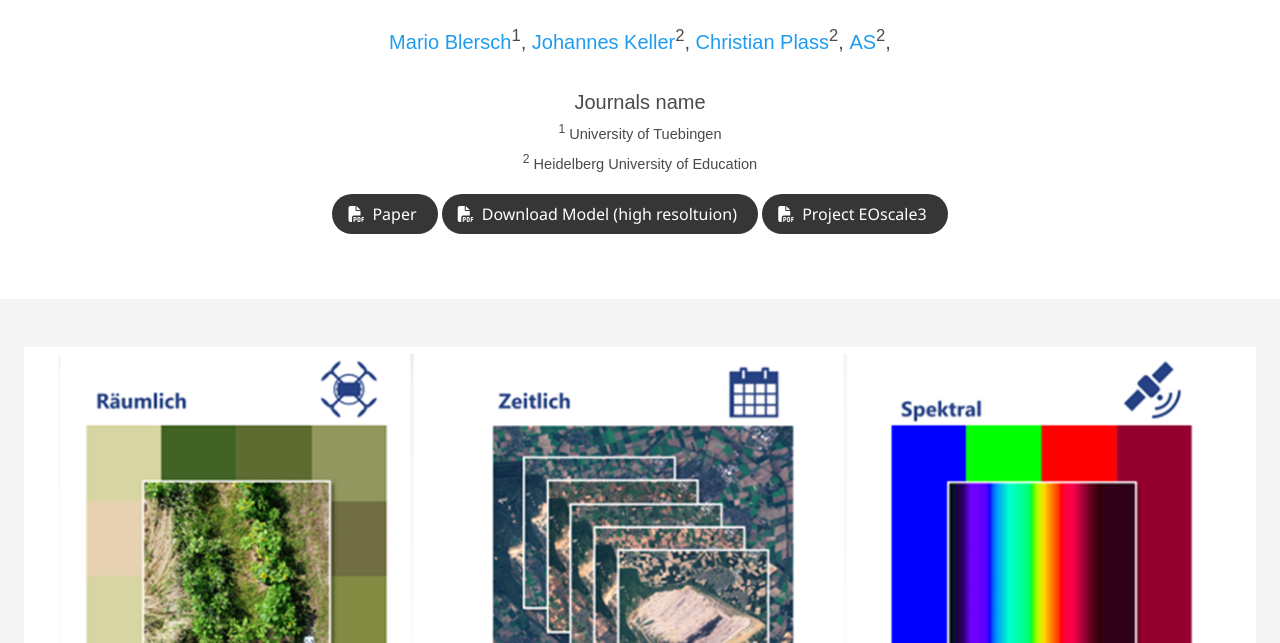
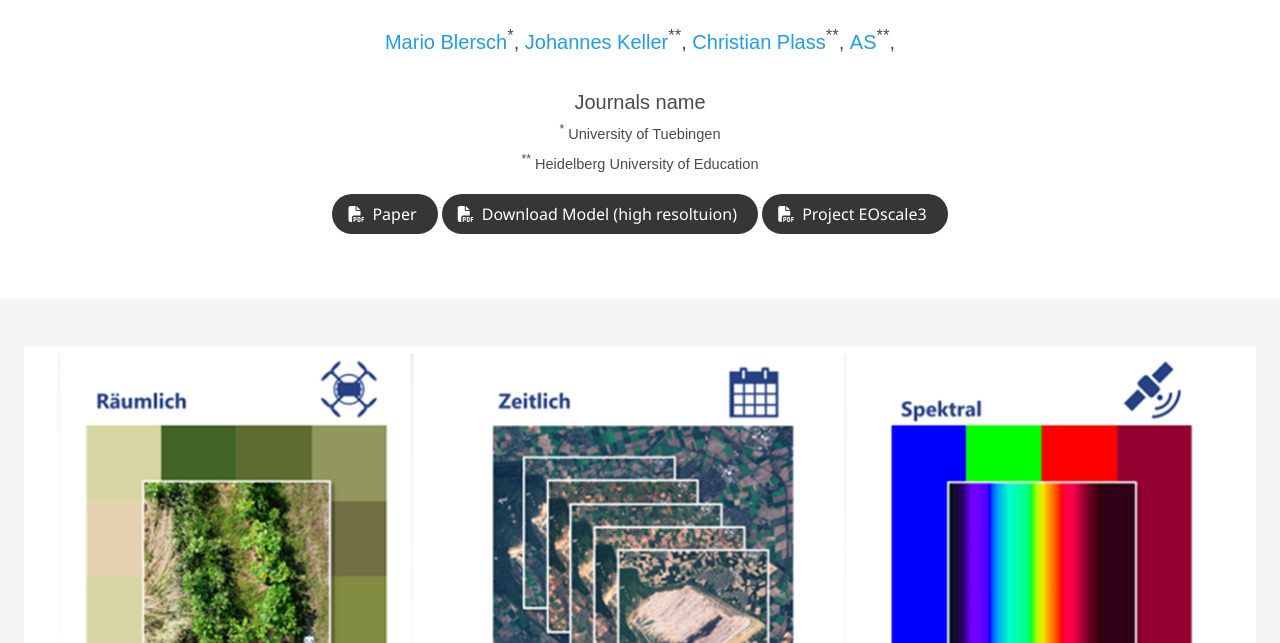
Before and after one commit to GeowazM/CorEO, a plain HTML site: page index.html in a window 1280 px wide. Shown: the part 157-800 px from the top of the page. Drawn offline with nearby package versions, Linux system fonts and the light colour scheme; some icons are missing; a web font is replaced by a local one.

Commit message:
Update index.html

```diff
--- a/index.html
+++ b/index.html
@@ -56,20 +56,20 @@
             <div class="is-size-5 publication-authors">
               <!-- Paper authors -->
               <span class="author-block">
-                <a href="https://uni-tuebingen.de/fakultaeten/mathematisch-naturwissenschaftliche-fakultaet/fachbereiche/geowissenschaften/arbeitsgruppen/geographie/institut/berufsbegleitende-weiterbildung-geodatenmanager-in/kontakt/" target="_blank">Mario Blersch</a><sup>1</sup>,</span>
+                <a href="https://uni-tuebingen.de/fakultaeten/mathematisch-naturwissenschaftliche-fakultaet/fachbereiche/geowissenschaften/arbeitsgruppen/geographie/institut/berufsbegleitende-weiterbildung-geodatenmanager-in/kontakt/" target="_blank">Mario Blersch</a><sup>*</sup>,</span>
                 <span class="author-block">
-                  <a href="SECOND AUTHOR PERSONAL LINK" target="_blank">Johannes Keller</a><sup>2</sup>,</span>
+                  <a href="SECOND AUTHOR PERSONAL LINK" target="_blank">Johannes Keller</a><sup>**</sup>,</span>
                   <span class="author-block">
-                    <a href="THIRD AUTHOR PERSONAL LINK" target="_blank">Christian Plass</a><sup>2</sup>,</span>
+                    <a href="THIRD AUTHOR PERSONAL LINK" target="_blank">Christian Plass</a><sup>**</sup>,</span>
                     <span class="author-block">
-                    <a href="THIRD AUTHOR PERSONAL LINK" target="_blank">AS</a><sup>2</sup>,</span>
+                    <a href="THIRD AUTHOR PERSONAL LINK" target="_blank">AS</a><sup>**</sup>,</span>
                   </span>
                   </div>
 
                   <div class="is-size-5 publication-authors">
                     <span class="author-block"><br>Journals name</span>
-                    <span class="eql-cntrb"><small><br><sup>1</sup> University of Tuebingen</small></span>
-                    <span class="eql-cntrb"><small><br><sup>2</sup> Heidelberg University of Education</small></span>
+                    <span class="eql-cntrb"><small><br><sup>*</sup> University of Tuebingen</small></span>
+                    <span class="eql-cntrb"><small><br><sup>**</sup> Heidelberg University of Education</small></span>
                   </div>
 
                   <div class="column has-text-centered">
```
